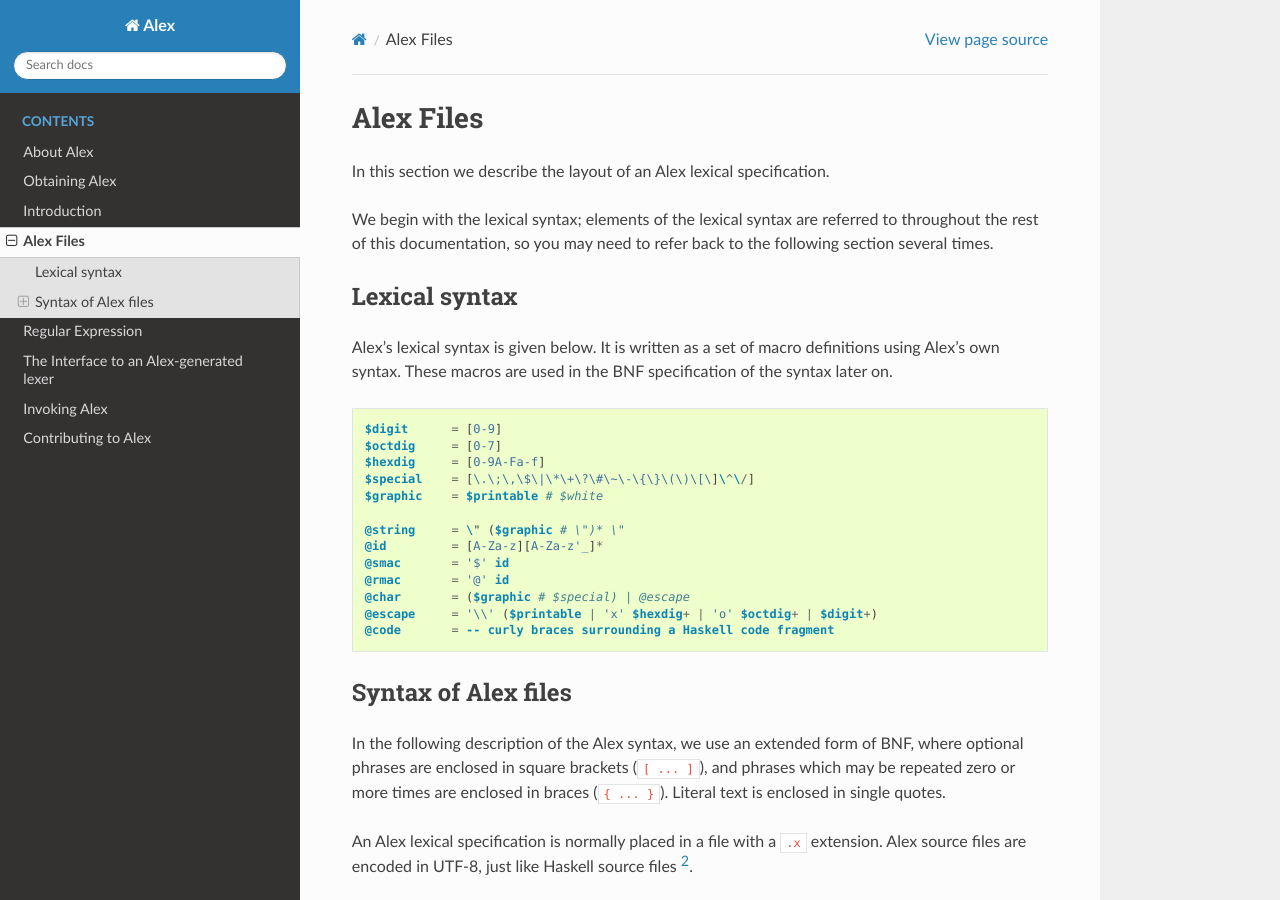
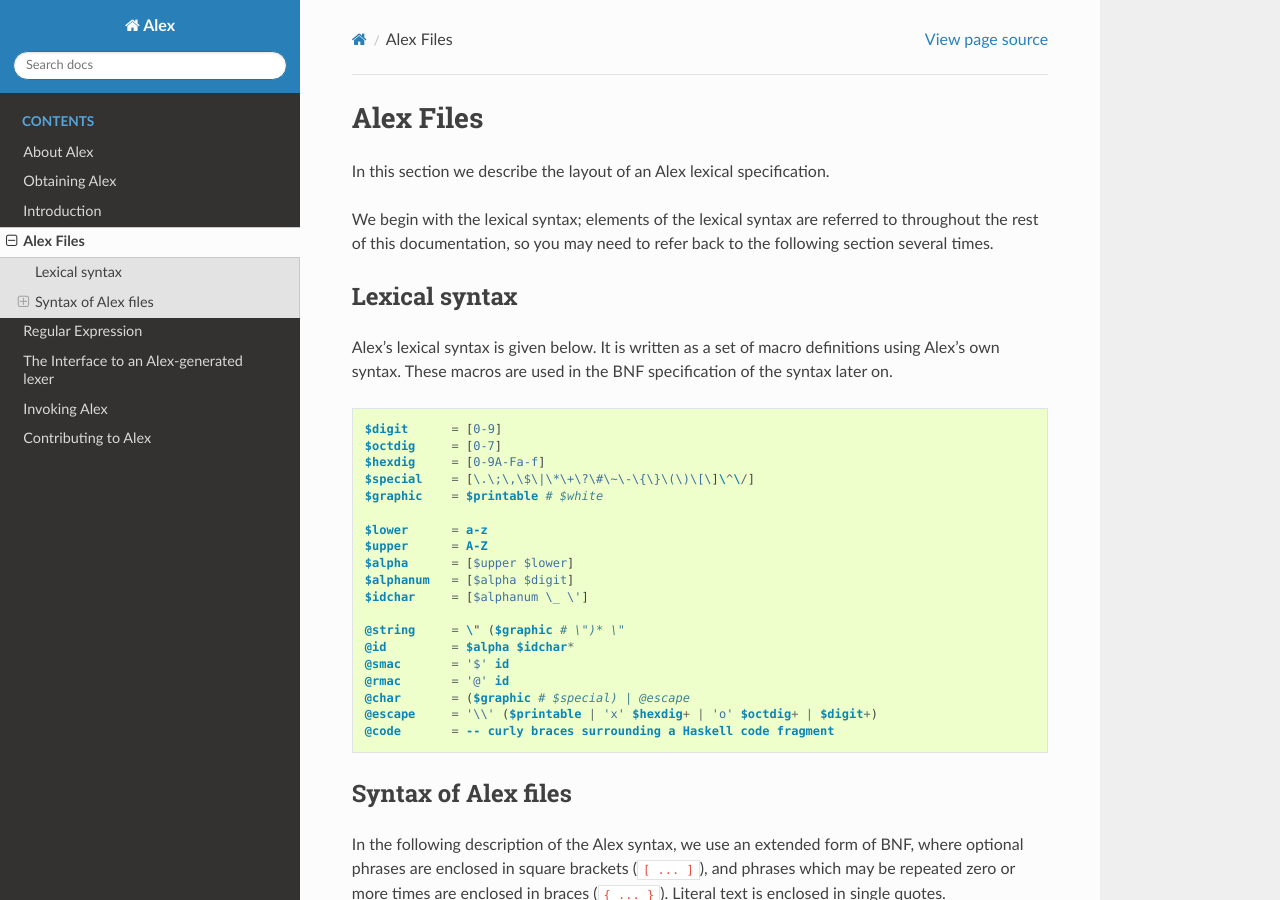
Before and after one commit to haskell/alex, a Sphinx documentation site: the page built from doc/syntax.rst, in a window 1280 px wide and 900 px high. Built offline with Sphinx 7.4.7 and the Read the Docs theme 3.1.0, drawn with Linux system fonts in a browser that asks for light colours.

Commit message:
Update docs to allow numbers in @id

```diff
--- a/doc/syntax.rst
+++ b/doc/syntax.rst
@@ -25,8 +25,14 @@
    $special    = [\.\;\,\$\|\*\+\?\#\~\-\{\}\(\)\[\]\^\/]
    $graphic    = $printable # $white
 
+   $lower      = a-z
+   $upper      = A-Z
+   $alpha      = [$upper $lower]
+   $alphanum   = [$alpha $digit]
+   $idchar     = [$alphanum \_ \']
+
    @string     = \" ($graphic # \")* \"
-   @id         = [A-Za-z][A-Za-z'_]*
+   @id         = $alpha $idchar*
    @smac       = '$' id
    @rmac       = '@' id
    @char       = ($graphic # $special) | @escape
```
